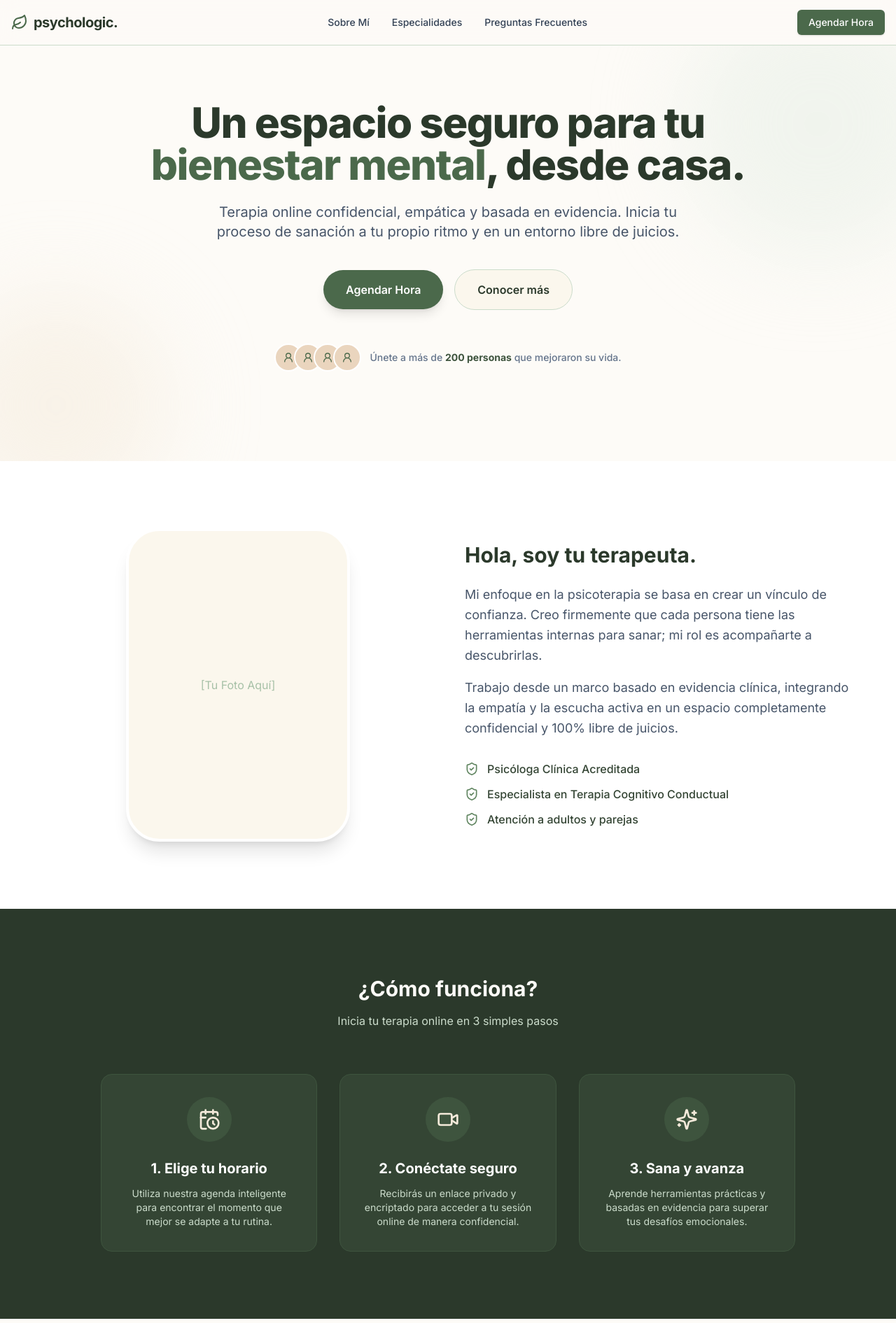
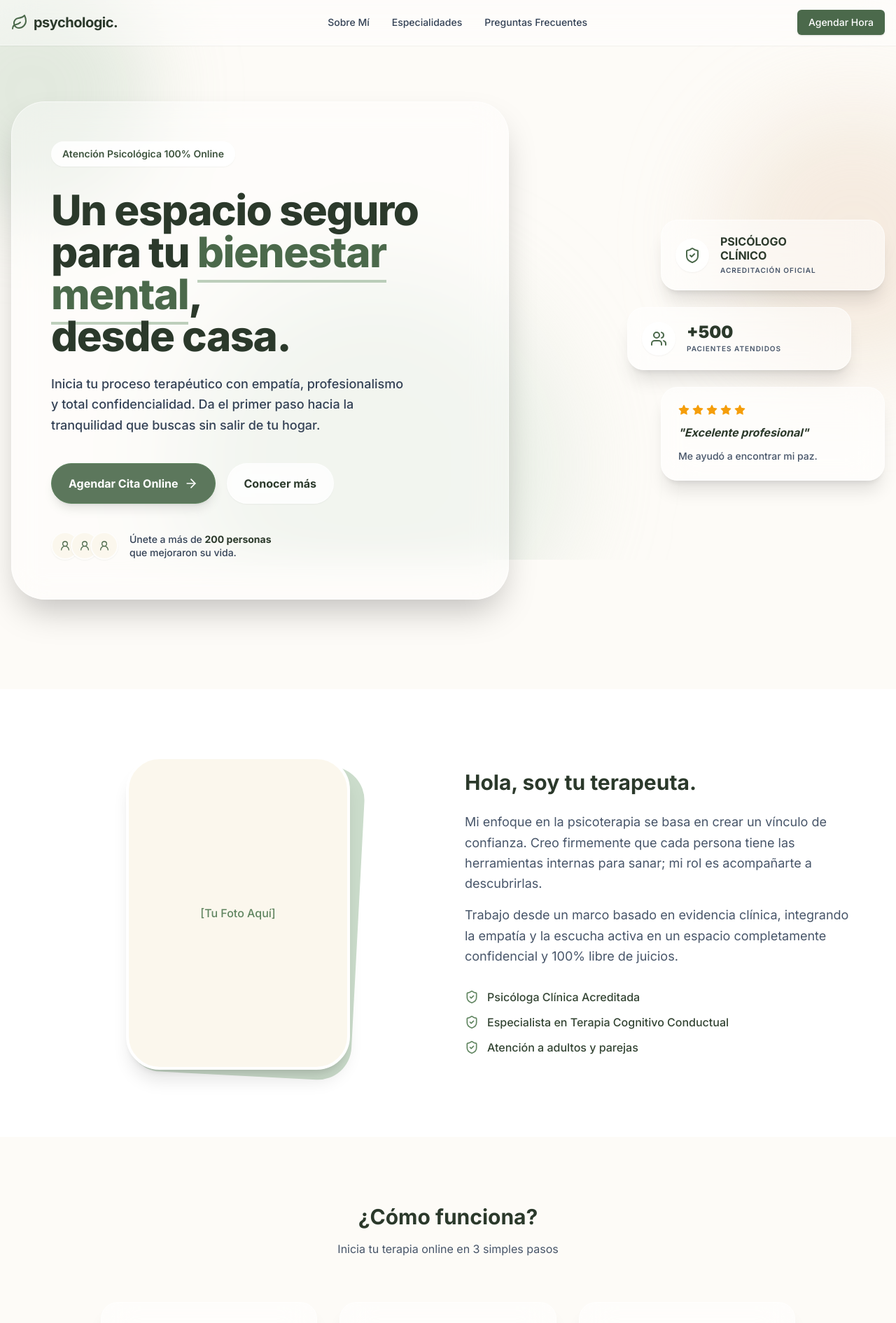
Before and after one commit to LeaGaj04/Mentis, a Next.js app: page / in a window 1280 px wide. Shown: the top 1891 px of the page at 70% size. Built offline with nearby package versions, Linux system fonts and the light colour scheme.

Commit message:
actualizacion de glassmorphismo para pantalla principal

```diff
--- a/app/layout.tsx
+++ b/app/layout.tsx
@@ -18,9 +18,16 @@ export default function RootLayout({
 }>) {
   return (
     <html lang="es" className="scroll-smooth">
-      <body className={`${inter.className} min-h-screen flex flex-col antialiased`}>
+      <body className={`${inter.className} min-h-screen flex flex-col antialiased relative bg-cream-50`}>
+        {/* Animated Background Blobs */}
+        <div className="fixed inset-0 overflow-hidden -z-10 pointer-events-none">
+          <div className="absolute top-[-10%] left-[-10%] w-96 h-96 bg-olive-300 rounded-full mix-blend-multiply filter blur-3xl opacity-30 animate-blob" />
+          <div className="absolute top-[20%] right-[-10%] w-96 h-96 bg-cream-300 rounded-full mix-blend-multiply filter blur-3xl opacity-40 animate-blob" style={{ animationDelay: '2s' }} />
+          <div className="absolute bottom-[-20%] left-[20%] w-[500px] h-[500px] bg-olive-200 rounded-full mix-blend-multiply filter blur-3xl opacity-40 animate-blob" style={{ animationDelay: '4s' }} />
+        </div>
+
         <Header />
-        <main className="flex-grow">{children}</main>
+        <main className="flex-grow z-10 relative">{children}</main>
         <Footer />
       </body>
     </html>
--- a/app/page.tsx
+++ b/app/page.tsx
@@ -1,63 +1,107 @@
 import Link from "next/link";
 import FAQ from "../components/FAQ";
-import { Brain, HeartHandshake, ShieldCheck, CalendarClock, Video, Sparkles, Smile, Users, UserRound, ArrowRight } from "lucide-react";
+import { Brain, HeartHandshake, ShieldCheck, CalendarClock, Video, Sparkles, Smile, Users, UserRound, ArrowRight, Star } from "lucide-react";
 
 export default function Home() {
   return (
     <div className="flex flex-col w-full">
       {/* Hero Section */}
-      <section className="relative w-full pt-20 pb-32 overflow-hidden">
-        <div className="container mx-auto px-4 relative z-10 text-center max-w-4xl">
-          <h1 className="text-4xl md:text-6xl font-extrabold text-olive-900 tracking-tight mb-6">
-            Un espacio seguro para tu <br className="hidden md:block" />
-            <span className="text-olive-600">bienestar mental</span>, desde casa.
+      <section className="relative w-full pt-12 pb-24 md:pt-20 md:pb-32 overflow-hidden">
+        <div className="container mx-auto px-4 relative z-10">
+          <div className="flex flex-col md:flex-row items-center justify-between gap-12 lg:gap-8 max-w-7xl mx-auto">
+
+            {/* Left Column: Main Hero Card */}
+            <div className="w-full md:w-7/12 bg-white/40 backdrop-blur-xl border border-white/60 rounded-[3rem] p-8 md:p-14 shadow-2xl text-left">
+              <span className="inline-block bg-white/80 backdrop-blur-sm text-olive-700 px-4 py-2 rounded-full text-sm font-semibold mb-8 shadow-sm">
+                Atención Psicológica 100% Online
+              </span>
+              <h1 className="text-4xl md:text-5xl lg:text-6xl font-extrabold text-olive-900 tracking-tight mb-6 leading-[1.1]">
+                Un espacio seguro <br className="hidden md:block" />
+                para tu <span className="text-olive-600 border-b-4 border-olive-400/50 pb-1">bienestar mental</span>, <br className="hidden md:block" />
+                desde casa.
               </h1>
-          <p className="text-lg md:text-xl text-slate-600 mb-10 max-w-2xl mx-auto">
-            Terapia online confidencial, empática y basada en evidencia. Inicia tu proceso de sanación a tu propio ritmo y en un entorno libre de juicios.
+              <p className="text-lg text-slate-700 mb-10 max-w-lg leading-relaxed font-medium">
+                Inicia tu proceso terapéutico con empatía, profesionalismo y total confidencialidad. Da el primer paso hacia la tranquilidad que buscas sin salir de tu hogar.
               </p>
-          <div className="flex flex-col sm:flex-row items-center justify-center gap-4 mb-12">
+              <div className="flex flex-col sm:flex-row items-center gap-4 mb-10">
                 <Link
                   href="/agendar"
-              className="w-full sm:w-auto px-8 py-4 bg-olive-600 text-white rounded-full font-semibold shadow-lg hover:bg-olive-700 transition-transform hover:-translate-y-1"
+                  className="w-full sm:w-auto px-6 py-4 bg-olive-600/90 backdrop-blur-md text-white rounded-full font-bold shadow-lg hover:bg-olive-700 transition-colors flex items-center justify-center gap-2 border border-olive-500"
                 >
-              Agendar Hora
+                  Agendar Cita Online <ArrowRight className="w-5 h-5" />
                 </Link>
                 <Link
                   href="#sobre-mi"
-              className="w-full sm:w-auto px-8 py-4 bg-cream-100 text-olive-900 border border-olive-200 rounded-full font-semibold hover:bg-cream-200 transition-colors"
+                  className="w-full sm:w-auto px-6 py-4 bg-white/70 backdrop-blur-md text-olive-900 rounded-full font-bold hover:bg-white transition-colors border border-white/60 shadow-sm text-center"
                 >
                   Conocer más
                 </Link>
               </div>
 
-          <div className="flex items-center justify-center gap-3">
+              <div className="flex items-center gap-4">
                 <div className="flex -space-x-3">
-              {[1, 2, 3, 4].map((i) => (
-                <div key={i} className="w-10 h-10 rounded-full bg-cream-300 border-2 border-white flex items-center justify-center text-olive-600">
+                  {[1, 2, 3].map((i) => (
+                    <div key={i} className="w-10 h-10 rounded-full bg-cream-100 border-2 border-white/80 flex items-center justify-center text-olive-600 shadow-sm">
                       <UserRound size={16} />
                     </div>
                   ))}
                 </div>
-            <p className="text-sm font-medium text-slate-500">
-              Únete a más de <span className="text-olive-700 font-bold">200 personas</span> que mejoraron su vida.
+                <p className="text-sm font-medium text-slate-700 leading-snug">
+                  Únete a más de <span className="text-olive-900 font-bold">200 personas</span><br/>que mejoraron su vida.
                 </p>
               </div>
             </div>
 
-        {/* Abstract Background Shapes */}
-        <div className="absolute top-0 right-0 -mr-20 -mt-20 w-96 h-96 rounded-full bg-olive-100 opacity-50 blur-3xl -z-10" />
-        <div className="absolute bottom-0 left-0 -ml-20 -mb-20 w-80 h-80 rounded-full bg-cream-200 opacity-50 blur-3xl -z-10" />
+            {/* Right Column: Floating Badges */}
+            <div className="w-full md:w-5/12 flex flex-col gap-6 items-center md:items-end">
+
+              {/* Badge 1 */}
+              <div className="bg-white/50 backdrop-blur-xl border border-white/60 rounded-3xl p-5 flex items-center gap-4 shadow-xl w-full max-w-[320px] transform hover:-translate-y-1 transition-transform">
+                <div className="w-12 h-12 bg-white/80 rounded-full flex items-center justify-center shadow-sm shrink-0">
+                  <ShieldCheck className="w-6 h-6 text-olive-600" />
+                </div>
+                <div>
+                  <h3 className="font-bold text-olive-900 leading-tight">PSICÓLOGO<br/>CLÍNICO</h3>
+                  <p className="text-[10px] text-slate-600 uppercase tracking-widest mt-1 font-semibold">Acreditación oficial</p>
+                </div>
+              </div>
+
+              {/* Badge 2 */}
+              <div className="bg-white/50 backdrop-blur-xl border border-white/60 rounded-3xl p-5 flex items-center gap-4 shadow-xl w-full max-w-[320px] md:-translate-x-12 transform hover:-translate-y-1 transition-transform">
+                <div className="w-12 h-12 bg-white/80 rounded-full flex items-center justify-center shadow-sm shrink-0">
+                  <Users className="w-6 h-6 text-olive-600" />
+                </div>
+                <div>
+                  <h3 className="font-black text-olive-900 text-2xl leading-none">+500</h3>
+                  <p className="text-[10px] text-slate-600 uppercase tracking-widest mt-1 font-semibold">Pacientes atendidos</p>
+                </div>
+              </div>
+
+              {/* Badge 3 */}
+              <div className="bg-white/50 backdrop-blur-xl border border-white/60 rounded-3xl p-6 flex flex-col gap-3 shadow-xl w-full max-w-[320px] transform hover:-translate-y-1 transition-transform">
+                <div className="flex gap-1 text-amber-500">
+                  {[...Array(5)].map((_, i) => (
+                    <Star key={i} className="w-4 h-4 fill-current" />
+                  ))}
+                </div>
+                <h3 className="font-bold text-olive-900 italic">"Excelente profesional"</h3>
+                <p className="text-sm text-slate-600 font-medium">Me ayudó a encontrar mi paz.</p>
+              </div>
+
+            </div>
+          </div>
+        </div>
       </section>
 
       {/* Sobre Mí Section */}
-      <section id="sobre-mi" className="w-full py-24 bg-white">
+      <section id="sobre-mi" className="w-full py-24 bg-white relative z-10">
         <div className="container mx-auto px-4">
           <div className="flex flex-col md:flex-row items-center gap-12 max-w-6xl mx-auto">
             <div className="w-full md:w-1/2 flex justify-center">
               <div className="relative">
                 <div className="absolute inset-0 bg-olive-200 rounded-[3rem] rotate-3 transform origin-bottom-left -z-10" />
                 <div className="w-64 h-80 md:w-80 md:h-[28rem] bg-cream-100 rounded-[3rem] shadow-xl overflow-hidden flex items-center justify-center border-4 border-white">
-                  <span className="text-olive-300 text-center px-4">
+                  <span className="text-olive-500 text-center px-4 font-medium">
                     [Tu Foto Aquí]
                   </span>
                 </div>
@@ -91,37 +135,37 @@ export default function Home() {
       </section>
 
       {/* Metodología */}
-      <section className="w-full py-24 bg-olive-900 text-white">
+      <section className="w-full py-24 relative z-10">
         <div className="container mx-auto px-4 max-w-5xl">
           <div className="text-center mb-16">
-            <h2 className="text-3xl font-bold text-cream-50 mb-4">¿Cómo funciona?</h2>
-            <p className="text-olive-200">Inicia tu terapia online en 3 simples pasos</p>
+            <h2 className="text-3xl font-bold text-olive-900 mb-4">¿Cómo funciona?</h2>
+            <p className="text-slate-600">Inicia tu terapia online en 3 simples pasos</p>
           </div>
           <div className="grid grid-cols-1 md:grid-cols-3 gap-8">
-            <div className="bg-olive-800 p-8 rounded-2xl border border-olive-700 text-center flex flex-col items-center">
-              <div className="w-16 h-16 bg-olive-700 rounded-full flex items-center justify-center mb-6">
+            <div className="bg-white/50 backdrop-blur-xl p-8 rounded-3xl border border-white/60 shadow-xl text-center flex flex-col items-center">
+              <div className="w-16 h-16 bg-olive-600 rounded-2xl rotate-3 flex items-center justify-center mb-6 shadow-md">
                 <CalendarClock className="w-8 h-8 text-cream-200" />
               </div>
-              <h3 className="text-xl font-bold mb-3">1. Elige tu horario</h3>
-              <p className="text-olive-200 text-sm">
+              <h3 className="text-xl font-bold mb-3 text-olive-900">1. Elige tu horario</h3>
+              <p className="text-slate-600 text-sm">
                 Utiliza nuestra agenda inteligente para encontrar el momento que mejor se adapte a tu rutina.
               </p>
             </div>
-            <div className="bg-olive-800 p-8 rounded-2xl border border-olive-700 text-center flex flex-col items-center">
-              <div className="w-16 h-16 bg-olive-700 rounded-full flex items-center justify-center mb-6">
-                <Video className="w-8 h-8 text-cream-200" />
+            <div className="bg-white/50 backdrop-blur-xl p-8 rounded-3xl border border-white/60 shadow-xl text-center flex flex-col items-center">
+              <div className="w-16 h-16 bg-olive-600 rounded-2xl -rotate-3 flex items-center justify-center mb-6 shadow-md">
+                <Video className="w-8 h-8 text-cream-100" />
               </div>
-              <h3 className="text-xl font-bold mb-3">2. Conéctate seguro</h3>
-              <p className="text-olive-200 text-sm">
+              <h3 className="text-xl font-bold mb-3 text-olive-900">2. Conéctate seguro</h3>
+              <p className="text-slate-600 text-sm">
                 Recibirás un enlace privado y encriptado para acceder a tu sesión online de manera confidencial.
               </p>
             </div>
-            <div className="bg-olive-800 p-8 rounded-2xl border border-olive-700 text-center flex flex-col items-center">
-              <div className="w-16 h-16 bg-olive-700 rounded-full flex items-center justify-center mb-6">
-                <Sparkles className="w-8 h-8 text-cream-200" />
+            <div className="bg-white/50 backdrop-blur-xl p-8 rounded-3xl border border-white/60 shadow-xl text-center flex flex-col items-center">
+              <div className="w-16 h-16 bg-olive-600 rounded-2xl rotate-3 flex items-center justify-center mb-6 shadow-md">
+                <Sparkles className="w-8 h-8 text-cream-100" />
               </div>
-              <h3 className="text-xl font-bold mb-3">3. Sana y avanza</h3>
-              <p className="text-olive-200 text-sm">
+              <h3 className="text-xl font-bold mb-3 text-olive-900">3. Sana y avanza</h3>
+              <p className="text-slate-600 text-sm">
                 Aprende herramientas prácticas y basadas en evidencia para superar tus desafíos emocionales.
               </p>
             </div>
@@ -130,7 +174,7 @@ export default function Home() {
       </section>
 
       {/* Especialidades */}
-      <section id="especialidades" className="w-full py-24 bg-cream-50">
+      <section id="especialidades" className="w-full py-24 relative z-10">
         <div className="container mx-auto px-4 max-w-6xl">
           <div className="text-center mb-16">
             <h2 className="text-3xl font-bold text-olive-900 mb-4">Especialidades</h2>
@@ -145,9 +189,9 @@ export default function Home() {
               { title: "Autoestima", icon: HeartHandshake, desc: "Fortalece la relación contigo mismo y tus límites." },
               { title: "Terapia de Pareja", icon: Users, desc: "Mejora la comunicación y el vínculo afectivo." }
             ].map((esp, idx) => (
-              <div key={idx} className="bg-white p-6 rounded-2xl shadow-sm border border-cream-200 hover:shadow-md transition-shadow group">
-                <esp.icon className="w-10 h-10 text-olive-500 mb-4 group-hover:scale-110 transition-transform" />
-                <h3 className="font-bold text-slate-800 mb-2">{esp.title}</h3>
+              <div key={idx} className="bg-white/50 backdrop-blur-lg p-6 rounded-3xl shadow-xl border border-white/60 hover:shadow-2xl hover:-translate-y-1 transition-all group">
+                <esp.icon className="w-10 h-10 text-olive-600 mb-4 group-hover:scale-110 transition-transform drop-shadow-sm" />
+                <h3 className="font-bold text-olive-900 mb-2">{esp.title}</h3>
                 <p className="text-sm text-slate-500">{esp.desc}</p>
               </div>
             ))}
@@ -156,7 +200,7 @@ export default function Home() {
       </section>
 
       {/* FAQ */}
-      <section id="faq" className="w-full py-24 bg-white">
+      <section id="faq" className="w-full py-24 bg-cream-50 relative z-10">
         <div className="container mx-auto px-4">
           <div className="text-center mb-16">
             <h2 className="text-3xl font-bold text-olive-900 mb-4">Preguntas Frecuentes</h2>
@@ -169,8 +213,9 @@ export default function Home() {
       </section>
 
       {/* Final CTA */}
-      <section className="w-full py-20 bg-olive-100 text-center">
+      <section className="w-full py-24 bg-cream-50 relative z-10 text-center">
         <div className="container mx-auto px-4">
+          <div className="max-w-3xl mx-auto bg-white/40 backdrop-blur-xl border border-white/60 p-12 rounded-[3rem] shadow-2xl">
             <h2 className="text-2xl md:text-3xl font-bold text-olive-900 mb-8">¿Listo/a para dar el primer paso?</h2>
             <Link
               href="/agendar"
@@ -180,6 +225,7 @@ export default function Home() {
               <ArrowRight className="w-5 h-5 group-hover:translate-x-1 transition-transform" />
             </Link>
           </div>
+        </div>
       </section>
     </div>
   );
--- a/components/Header.tsx
+++ b/components/Header.tsx
@@ -3,7 +3,7 @@ import { Leaf } from "lucide-react";
 
 export default function Header() {
   return (
-    <header className="sticky top-0 z-50 w-full border-b border-olive-200 bg-cream-50/80 backdrop-blur-md">
+    <header className="sticky top-0 z-50 w-full border-b border-white/40 bg-white/40 backdrop-blur-xl shadow-sm">
       <div className="container mx-auto px-4 h-16 flex items-center justify-between">
         <Link href="/" className="flex items-center space-x-2">
           <Leaf className="w-6 h-6 text-olive-600" />
--- a/tailwind.config.ts
+++ b/tailwind.config.ts
@@ -44,6 +44,17 @@ const config: Config = {
         "gradient-conic":
           "conic-gradient(from 180deg at 50% 50%, var(--tw-gradient-stops))",
       },
+      keyframes: {
+        blob: {
+          "0%": { transform: "translate(0px, 0px) scale(1)" },
+          "33%": { transform: "translate(30px, -50px) scale(1.1)" },
+          "66%": { transform: "translate(-20px, 20px) scale(0.9)" },
+          "100%": { transform: "translate(0px, 0px) scale(1)" },
+        },
+      },
+      animation: {
+        blob: "blob 10s infinite",
+      },
     },
   },
   plugins: [],
```
Also changed, not shown: app/agendar/page.tsx (+11 -11 lines). Lines whose indentation alone changed are shown as unchanged.
